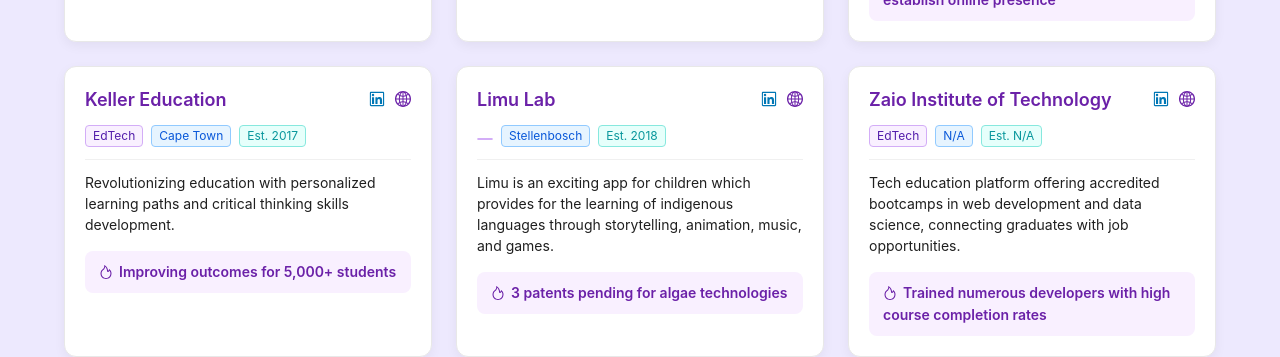
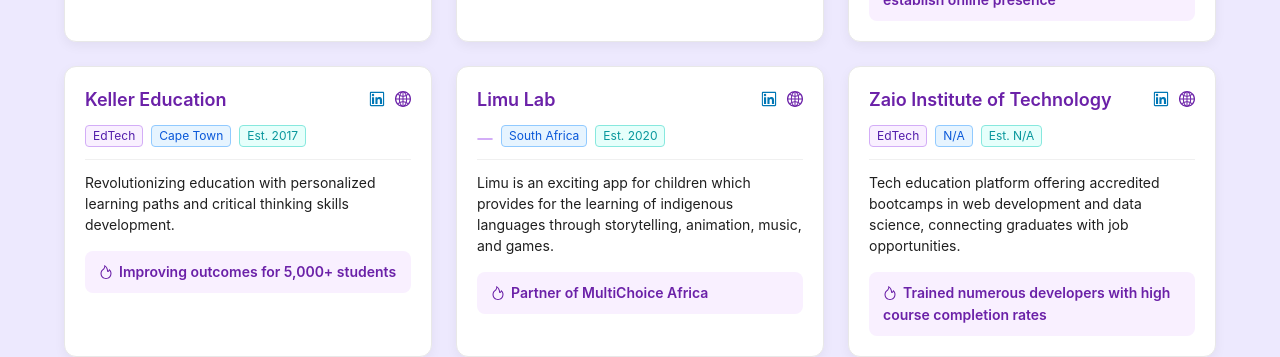
Before and after one commit to Tawongaishe/SA_Map, a React (Create React App) app in the folder frontend/: page /startups in a window 1280 px wide. Shown: the part 1360-1717 px from the top of the page. Built offline with nearby package versions, Linux system fonts and the light colour scheme.

Commit message:
updated limu lab info

```diff
--- a/frontend/src/components/StartupFinalists.jsx
+++ b/frontend/src/components/StartupFinalists.jsx
@@ -110,9 +110,9 @@
       {
         name: "Limu Lab",
         description: "Limu is an exciting app for children which provides for the learning of indigenous languages through storytelling, animation, music, and games.",
-        founded: "2018",
-        location: "Stellenbosch",
-        highlight: "3 patents pending for algae technologies",
+        founded: "2020",
+        location: "South Africa",
+        highlight: "Partner of MultiChoice Africa",
         linkedin: "https://www.linkedin.com/company/limu-lab/",
         website: "https://limulab.co.za"
       },
```
